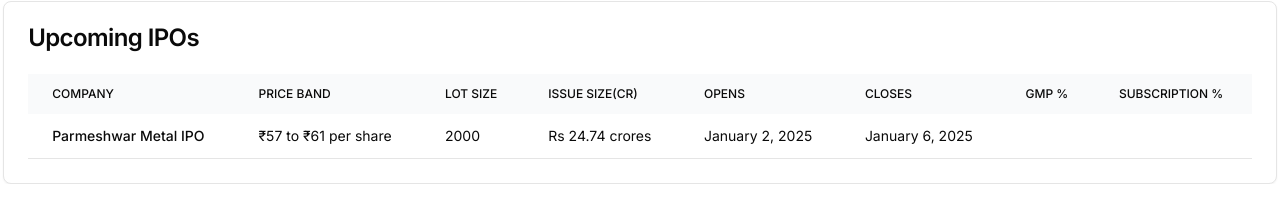
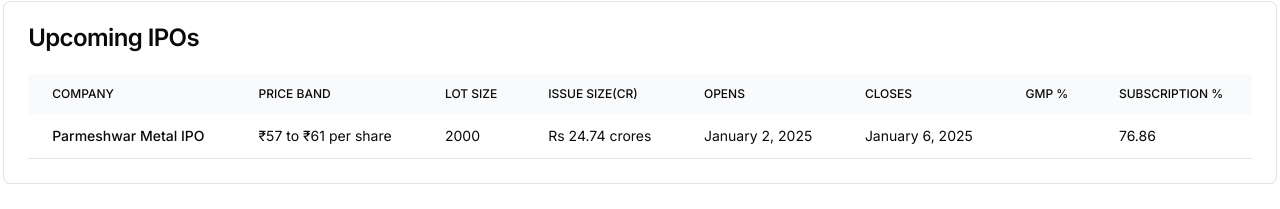
Before and after one commit to ketanMehtaa/tradingkr, a Next.js app: page / in a window 1280 px wide. Both pictures are taken after a click on the tab "Sme". Shown: the part 188-397 px from the top of the page. Built offline with nearby package versions, Linux system fonts and the light colour scheme.

Commit message:
changes for build failures.

```diff
--- a/src/app/ipo.tsx
+++ b/src/app/ipo.tsx
@@ -1042,7 +1042,7 @@
                         <td className="px-2 py-1 md:px-6 md:py-3">{ipo.opens}</td>
                         <td className="px-2 py-1 md:px-6 md:py-3">{ipo.closes}</td>
                         <td className="px-2 py-1 md:px-6 md:py-3">{ipo?.gmp}</td>
-                        <td className="px-2 py-1 md:px-6 md:py-3">{ipo?.subscription}</td>
+                        {/* <td className="px-2 py-1 md:px-6 md:py-3">{ipo?.subscription}</td> */}
                       </tr>
                     ))}
                   </tbody>
@@ -1102,7 +1102,7 @@
                         <td className="px-2 py-1 md:px-6 md:py-3">{ipo.ipoOpenDate}</td>
                         <td className="px-2 py-1 md:px-6 md:py-3">{ipo.ipoCloseDate}</td>
                         <td className="px-2 py-1 md:px-6 md:py-3">{ipo?.gmp}</td>
-                        <td className="px-2 py-1 md:px-6 md:py-3">{ipo?.subscription}</td>
+                        <td className="px-2 py-1 md:px-6 md:py-3">{ipo?.subscriptionStatus?.categories[4]?.subscriptionTimes}</td>
                       </tr>
                     ))}
                   </tbody>
--- a/src/app/sme.json
+++ b/src/app/sme.json
@@ -46,6 +46,7 @@
     "revenueFY23": "97,270.61 Lakhs",
     "profitAfterTaxFY24": "721.93 Lakhs",
     "profitAfterTaxFY23": "889.53 Lakhs",
+    "gmp":"",
     "subscriptionStatus": {
       "categories": [
         {
```
Also changed, not shown: src/app/ipo/[name]/page.tsx (+5 -6 lines).
